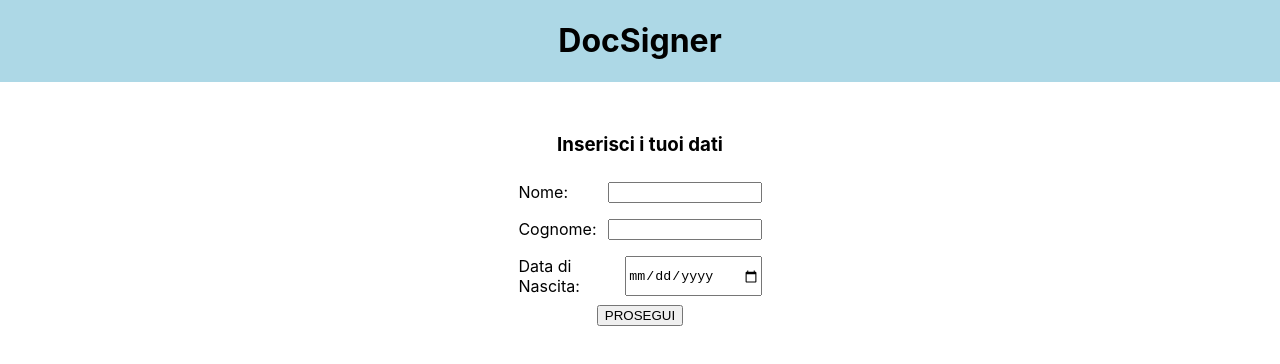
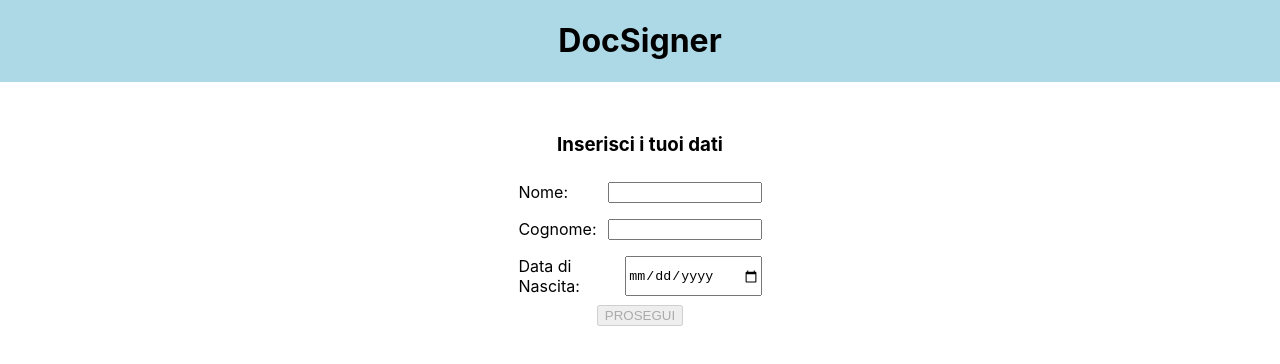
Before and after one commit to LeoScant/docsigner, a React (Create React App) app: page /FormData in a window 1280 px wide. Shown: the top 364 px of the page. Built offline with nearby package versions, Linux system fonts and the light colour scheme.

Commit message:
validate input, minor fixes

```diff
--- a/src/components/FormData.js
+++ b/src/components/FormData.js
@@ -1,23 +1,23 @@
-import React,{ useReducer } from 'react';
+import React, { useReducer } from 'react';
 import './Stylesheet.css'
 import TitleHeader from './TitleHeader';
-import {Link} from "react-router-dom";
+import { Link } from "react-router-dom";
 
 const formReducer = (state, event) => {
     return {
-      ...state,
-      [event.name]: event.value
+        ...state,
+        [event.name]: event.value
     }
 }
 
 function FormData(props) {
     const [formData, setFormData] = useReducer(formReducer, {});
-    const selectedFile  = props.location.selectedFile;
+    const selectedFile = props.location.selectedFile;
 
     const handleChange = event => {
         setFormData({
-        name: event.target.name,
-        value: event.target.value,
+            name: event.target.name,
+            value: event.target.value,
         });
     }
 
@@ -30,20 +30,22 @@ function FormData(props) {
 
                 <div className="formEntry">
                     <label className="formLabel">Nome: </label>
-                    <input type="text" className="formInput" name="Nome" onChange={handleChange}/>
+                    <input type="text" className="formInput" name="Nome" onChange={handleChange} />
                 </div>
 
                 <div className="formEntry">
                     <label className="formLabel">Cognome: </label>
-                    <input type="text" className="formInput" name="Cognome" onChange={handleChange}/>
+                    <input type="text" className="formInput" name="Cognome" onChange={handleChange} />
                 </div>
 
                 <div className="formEntry">
                     <label className="formLabel">Data di Nascita: </label>
-                    <input type="date" className="formInput" name="Data di Nascita" onChange={handleChange}/>
+                    <input type="date" className="formInput" name="Data di Nascita" onChange={handleChange} />
                 </div>
 
-                <Link to={{pathname: "/SignDocument", selectedFile, formData}}><input type="submit" value="PROSEGUI"/></Link>
+                <Link to={{ pathname: "/SignDocument", selectedFile, formData }}>
+                    <input type="submit" value="PROSEGUI" disabled={!(formData.Nome && formData.Cognome && formData['Data di Nascita'])} />
+                </Link>
             </form>
         </div>
     )
--- a/src/components/SignDocument.js
+++ b/src/components/SignDocument.js
@@ -1,14 +1,14 @@
-import React,{ useState, useEffect } from 'react';
+import React, { useState, useEffect } from 'react';
 import './Stylesheet.css';
 import TitleHeader from './TitleHeader';
 import Draggable from 'react-draggable';
 
-function SignDocument(props){
-    const[text,setText] = useState();
+function SignDocument(props) {
+    const [text, setText] = useState();
 
     useEffect(() => {
         showFile();
-	}, [props.location.selectedFile]);
+    }, [props.location.selectedFile]);
 
     const showFile = () => {
         const reader = new FileReader();
@@ -16,7 +16,7 @@ function SignDocument(props){
             setText(e.target.result);
             console.log(text);
         };
-        if(props.location.selectedFile) reader.readAsText(props.location.selectedFile)
+        if (props.location.selectedFile) reader.readAsText(props.location.selectedFile)
     }
 
     return (
@@ -25,10 +25,16 @@ function SignDocument(props){
             <div className="textForm">
                 <div className="labels">
                     <h2>Campi</h2>
-
                     {props.location.formData && (
                         Object.entries(props.location.formData).map(([name, value]) => (
-                            <p key={name}><strong>{name}</strong>:  <Draggable bounds><div className="dragLabel">{value.toString()}</div></Draggable></p>
+                            <>
+                                <p key={name}><strong>{name}</strong>:</p>
+                                <Draggable bounds>
+                                    <div className="dragLabel">
+                                        {value.toString()}
+                                    </div>
+                                </Draggable>
+                            </>
                         ))
                     )}
 
--- a/src/components/UploadFile.js
+++ b/src/components/UploadFile.js
@@ -1,26 +1,25 @@
-import React,{ useState } from 'react';
+import React, { useState } from 'react';
 import './Stylesheet.css';
 import TitleHeader from './TitleHeader'
-import {Link} from "react-router-dom";
+import { Link } from "react-router-dom";
 
 function UploadFile() {
-    const[selectedFile,setSelectedFile] = useState();
+    const [selectedFile, setSelectedFile] = useState();
 
-    const onChangeHandler=event => {
+    const onChangeHandler = event => {
         console.log(event.target.files[0]);
         setSelectedFile(event.target.files[0]);
     }
 
-    const printFile = () => {
-        console.log("File");
-        console.log(selectedFile);
-    }
+
     return (
         <div>
             <TitleHeader />
-            <div class="form-group files">
-                <input type="file" name="file" accept=".txt" onChange={onChangeHandler}/>
-                <Link to={{pathname: "/FormData", selectedFile}}><button onClick= {printFile}>PROSEGUI</button></Link>
+            <div className="form-group files">
+                <input type="file" name="file" accept=".txt" onChange={onChangeHandler} />
+                <Link to={{ pathname: selectedFile ? "/FormData" : '#', selectedFile }}>
+                    <button disabled={!selectedFile}>PROSEGUI</button>
+                </Link>
             </div>
         </div>
     )
```
